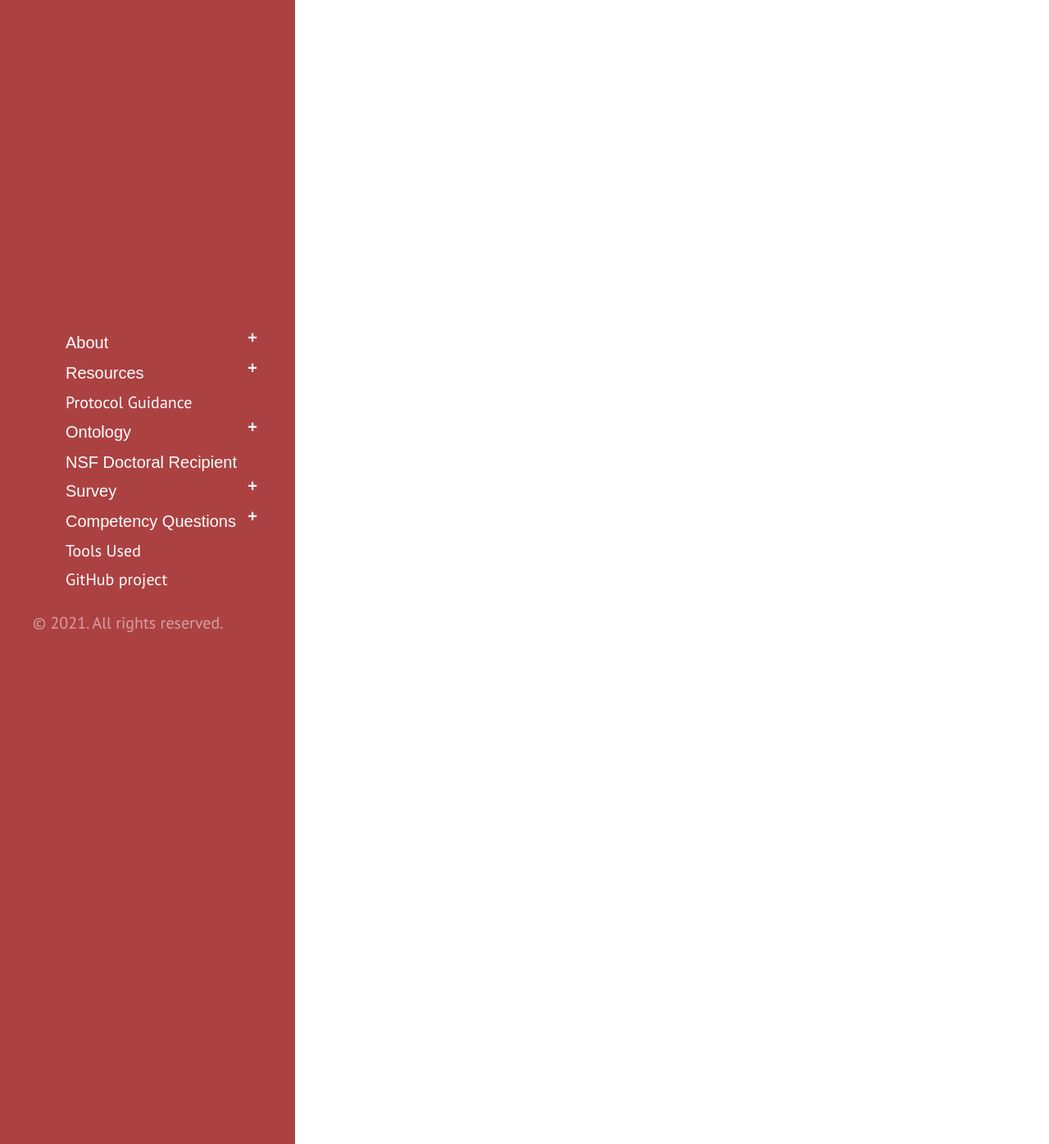
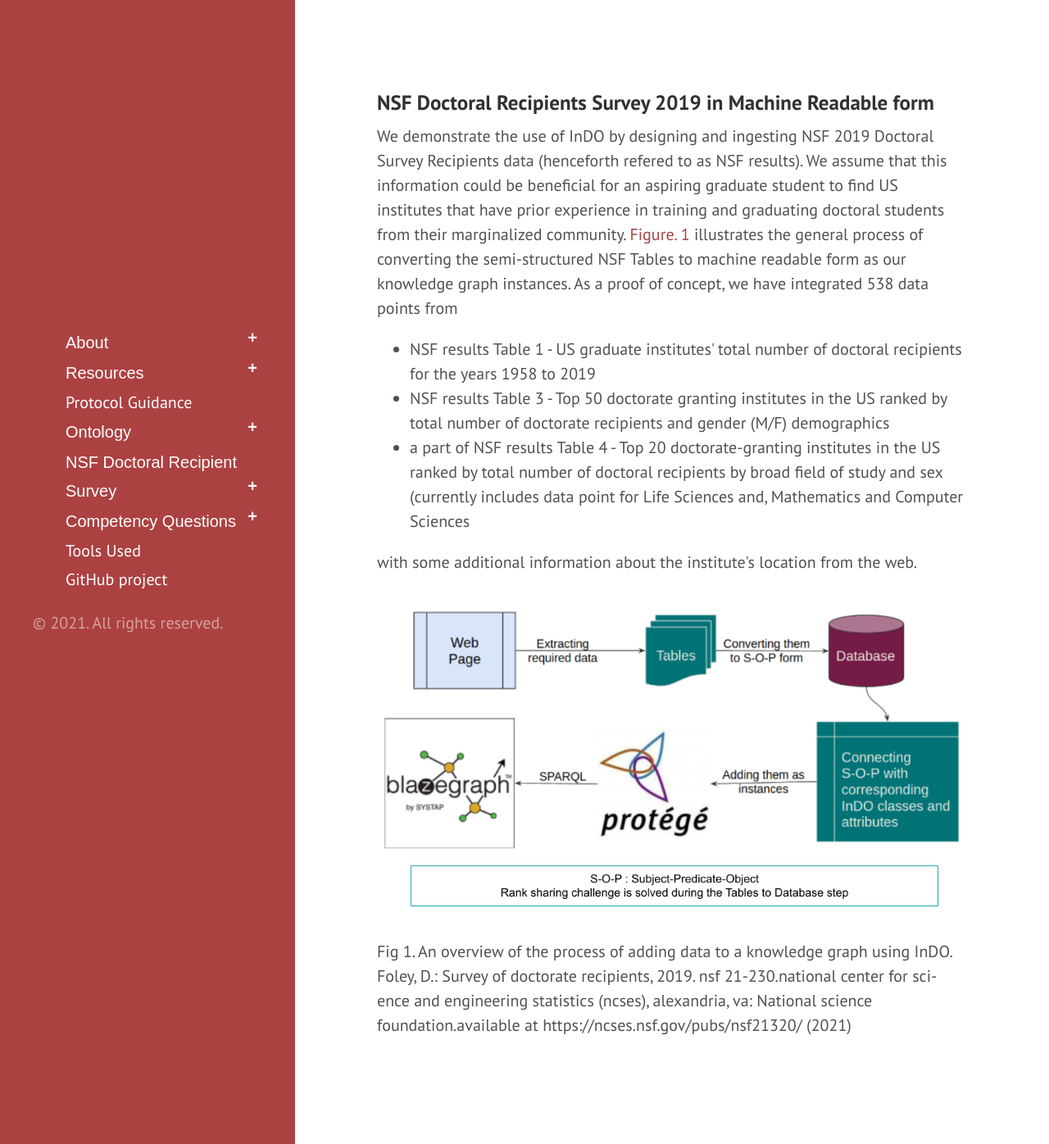
Before and after one commit to tetherless-world/institute-demographic-ontology, a Jekyll site: the page built from usecase.md, in a window 1280 px wide and 1396 px high. Shown: the whole window at 82% size. Built offline with Jekyll 4.4.1, drawn with Linux system fonts in a browser that asks for light colours; Markdown is read by kramdown in place of the engine named in the settings.

Commit message:
Update usecase.md

```diff
--- a/usecase.md
+++ b/usecase.md
@@ -2,3 +2,25 @@
 layout: default
 title: InDO Use case
 ---
+
+<article class="mb-5" id="Use Case">
+<content>
+
+
+<h3>NSF Doctoral Recipients Survey 2019 in Machine Readable form</h3>
+   <p> We demonstrate the use of InDO by designing and ingesting NSF 2019 Doctoral Survey Recipients data (henceforth refered to as NSF results). We assume that this information could be beneficial for an aspiring graduate student to find US institutes that have prior experience in training and graduating doctoral students from their marginalized community. <a href="#fig1">Figure. 1</a> illustrates the general process of converting the semi-structured NSF Tables to machine readable form as our knowledge graph instances. As a proof of concept, we have integrated 538 data points from
+    <ul>
+		<li>NSF results Table 1 - US graduate institutes' total number of doctoral recipients for the years 1958 to 2019 </li>
+		<li>NSF results Table 3 - Top 50 doctorate granting institutes in the US ranked by total number of doctorate recipients and gender (M/F) demographics</li>
+		<li>a part of NSF results Table 4 - Top 20 doctorate-granting institutes in the US ranked by total number of doctoral recipients by broad field of study and sex (currently includes data point for Life Sciences and, Mathematics and Computer Sciences</li>
+	</ul>
+with some additional information about the institute's location from the web.</p>
+
+ <img src="../images/data_kg.png" style="width:100%; height:100%"/>
+  <caption id="fig1">Fig 1. An overview of the process of adding data to a knowledge graph using InDO.</caption>
+  <br>
+    <p>Foley, D.: Survey of doctorate recipients, 2019. nsf 21-230.national center for sci-ence and engineering statistics (ncses), alexandria, va: National science foundation.available at https://ncses.nsf.gov/pubs/nsf21320/ (2021)</p>
+
+  <br>
+
+ </content>
```
